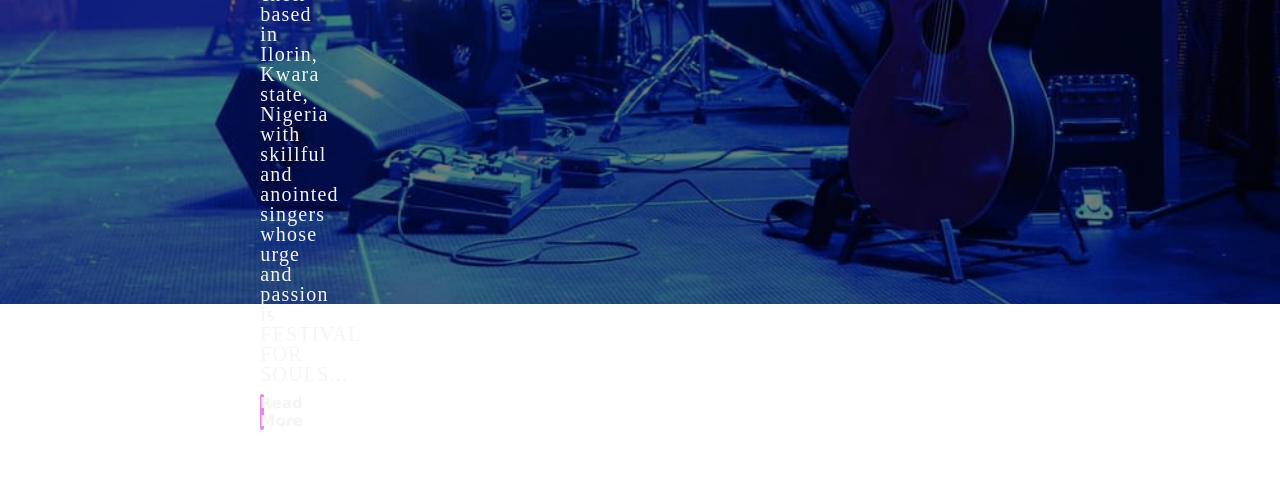
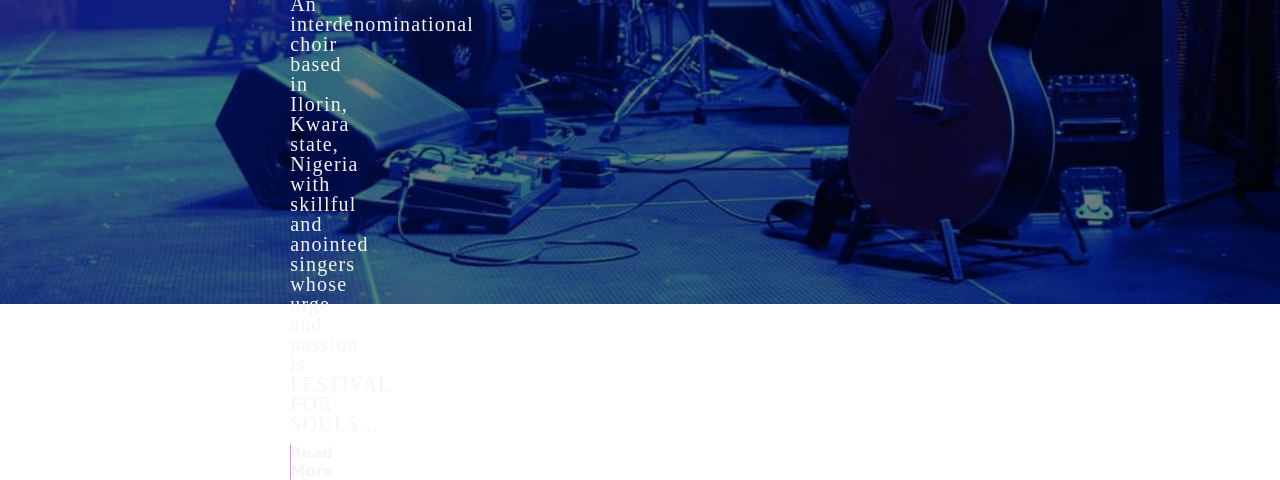
Before and after one commit to B0luwatifemi/KMC1, a plain HTML site: page index.html in a window 1280 px wide. Shown: the part 496-976 px from the top of the page. Before the commit the page ends 926 px from the top, so only its background shows below. Drawn offline with Linux system fonts and the light colour scheme; a web font is replaced by a local one.

Commit message:
Update style.css

```diff
--- a/style.css
+++ b/style.css
@@ -94,8 +94,8 @@
 
 .content {
     color: whitesmoke;
-    padding-top: 200px;
-    padding-left: 120px;
+    padding-top: 250px;
+    padding-left: 150px;
     align-content: center;
     }
 .cont {
```
